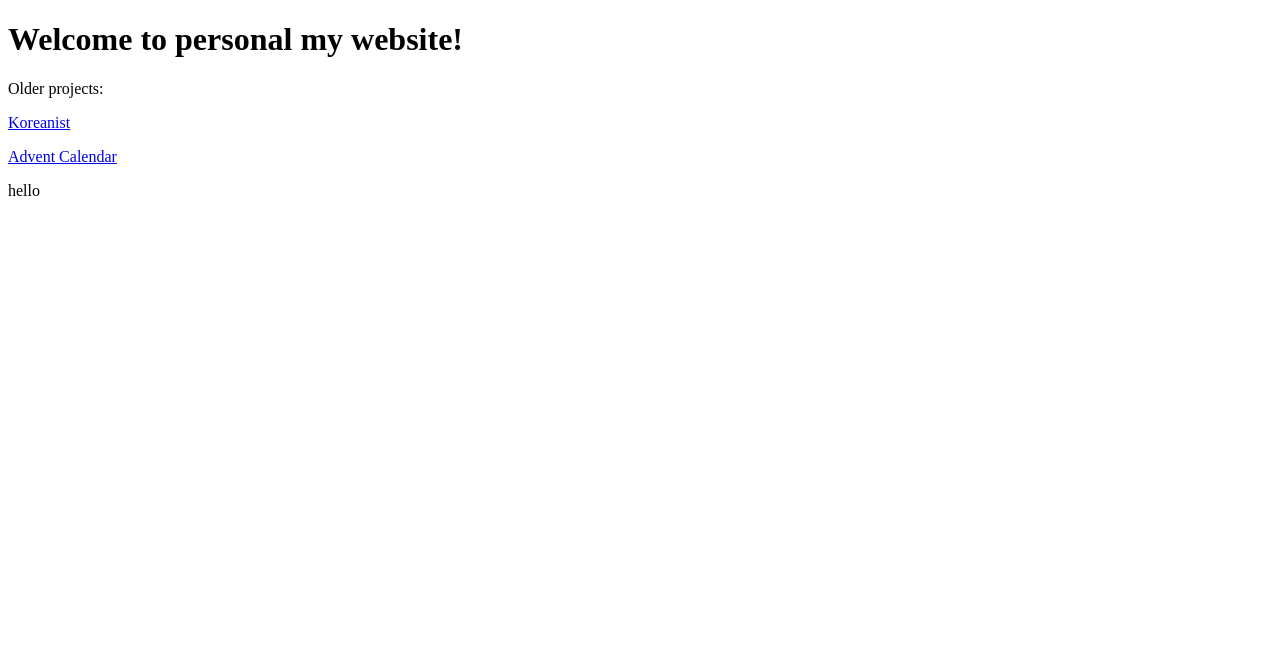
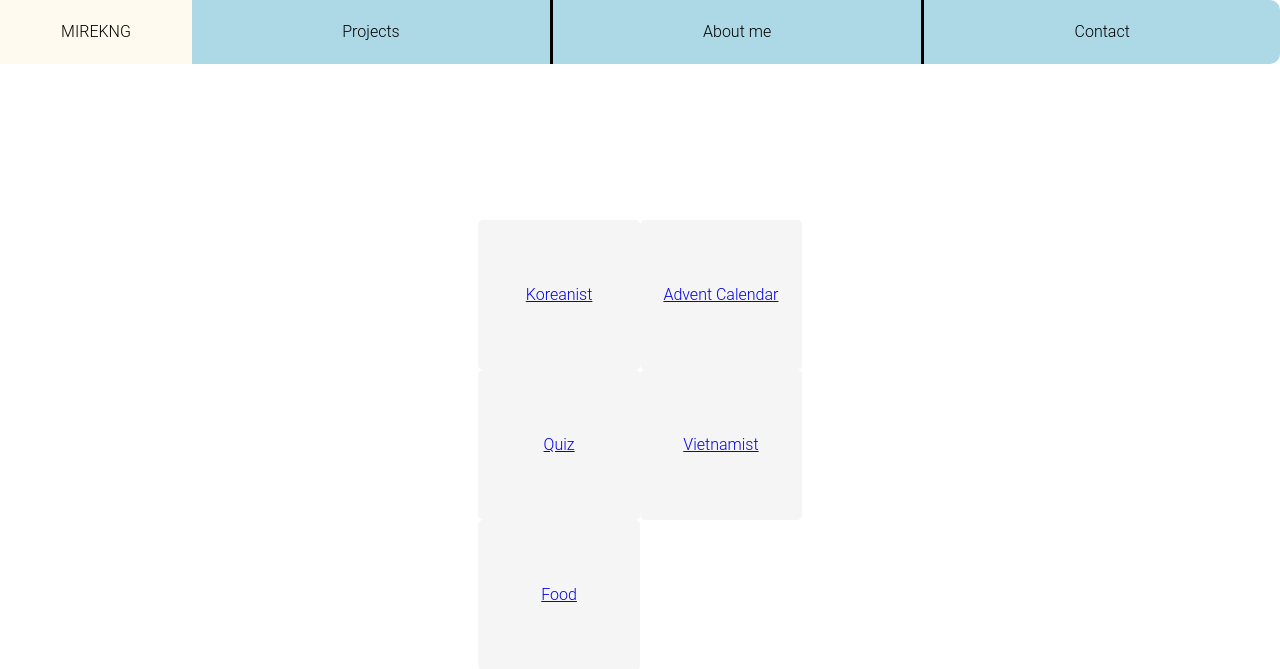
Before and after one commit to MirekNguyen/mirekng-homepage, a PHP site: page / in a window 1280 px wide. Shown: the top 669 px of the page. Run offline with PHP 8.4, Linux system fonts and the light colour scheme.

Commit message:
feat: add styling

```diff
--- /dev/null
+++ b/CSS.css
@@ -0,0 +1,52 @@
+body {
+    font-family: "Roboto Light";
+    margin: 0px;
+    padding: 0px;
+    scroll-behavior:smooth;
+}
+
+#frontPage {
+    height: 90vw;
+}
+
+.navigationBar {
+    list-style-type: none;
+    height: 5vw;
+    width: 85%;
+    display: flex;
+    line-height: 5vw;
+    text-align: center;
+}
+
+.navigationBar div {
+    float: left;
+    flex-grow: 1;
+    background-color: lightblue;
+    border-right-style: solid;
+    cursor: pointer;
+}
+
+.navigationBar div:hover {
+    background: lightsteelblue;
+}
+
+.center {
+    position: absolute;
+    top: 50%;
+    left: 50%;
+    transform: translateX(-50%) translateY(-40%);
+}
+
+.card {
+    text-align: center;
+    background-color: whitesmoke;
+    border-radius: 5px;
+    width: 50%;
+    height: 150px;
+    line-height: 150px;
+    float: left;
+}
+.card:hover {
+    cursor: pointer;
+    background-color: lightsteelblue;
+}
--- /dev/null
+++ b/Javascript.js
@@ -0,0 +1,4 @@
+function navigateTo()
+{
+    document.location.href = "#projects";
+}
--- a/index.php
+++ b/index.php
@@ -3,19 +3,23 @@
 <meta charset="UTF-8">
 <title>Mirek Nguyen</title>
 <meta name="viewport" content="width=device-width,initial-scale=1">
+<link rel="stylesheet" href="CSS.css">
+<script src="Javascript.js"></script>
 
 <body>
-   <h1>Welcome to personal my website!</h1>
-   <div>
-      <p>Older projects:</p>
-      <p><a href="koreanist">Koreanist</a></p>
-      <p><a href="kalendar">Advent Calendar</a></p>
+   <div style="background-color: floralwhite; width: 15%; float: left; height: 5vw; line-height: 5vw; text-align: center;">MIREKNG</div>
+   <div class="navigationBar">
+      <div onclick="navigateTo('#projects')">Projects</div>
+      <div onclick="navigateTo('#projects')">About me</div>
+      <div onclick="navigateTo('#projects')" style="border-top-right-radius: 10px; border-bottom-right-radius: 10px; border-right-style: none;">Contact</div>
    </div>
-   <?php echo "<p>hello</p>"; ?>
+   <div class='center' id="projects" style="transition: width 2s;">
+      <div class="card" onclick="navigateTo('koreanist')"><a href="koreanist">Koreanist</a></div>
+      <div class="card" onclick="navigateTo('kalendar')"><a href="kalendar">Advent Calendar</a></div>
+      <div class="card" onclick="navigateTo('quiz')"><a href="quiz">Quiz</a></div>
+      <div class="card" onclick="navigateTo('vietnamist')"><a href="vietnamist">Vietnamist</a></div>
+      <div class="card" onclick="navigateTo('food')"><a href="food">Food</a></div>
+   </div>
 </body>
 
 </html>
-
-</html>
-
-</html>
```
